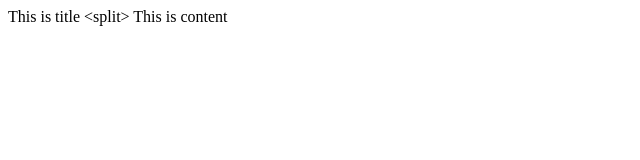
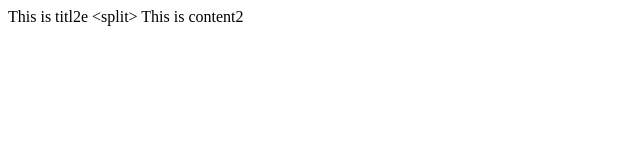
Before and after one commit to mnasirbaloch/mnasirbaloch.github.io, a plain HTML site: page index.html in a window 1280 px wide. Shown: the full height of the page, 0-640 px from the left. Drawn offline with Linux system fonts and the light colour scheme.

Commit message:
Update index.html

```diff
--- a/index.html
+++ b/index.html
@@ -1,6 +1,6 @@
 <!DOCTYPE html>
 <html>
 <body>
-This is title &lt;split&gt; This is content
+This is titl2e &lt;split&gt; This is content2
 </body>
 </html>
```
